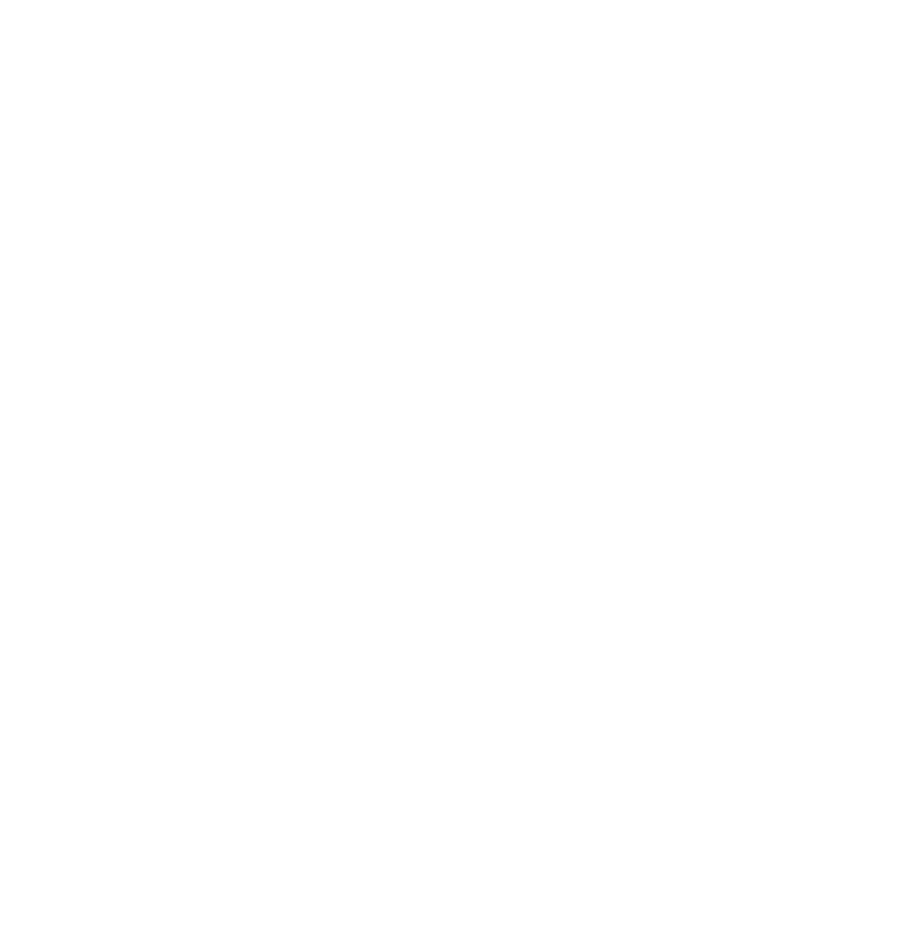
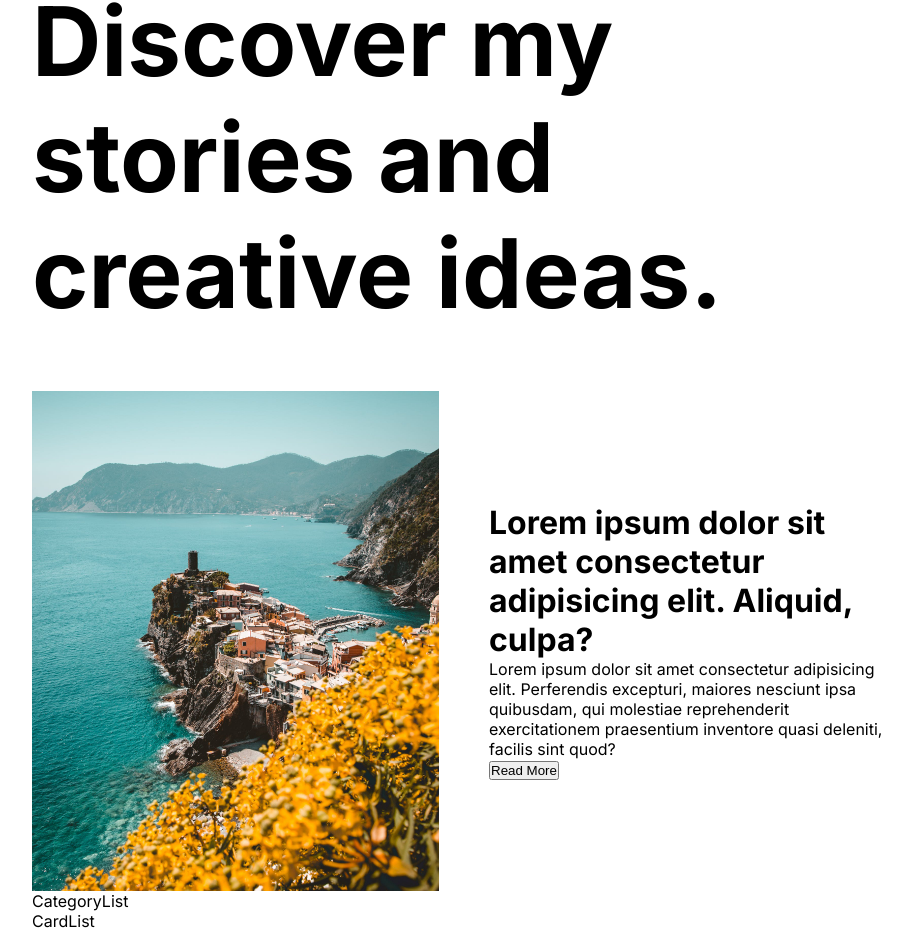
Before and after one commit to RakibMERNDev/rakib-blog, a Next.js app: page / in a window 1280 px wide. Shown: the part 263-1196 px from the top of the page, without its empty margins (176-1088 px from the left). Before the commit the page ends 800 px from the top, so only its background shows below. Built offline with nearby package versions, Linux system fonts and the light colour scheme.

Commit message:
Enhance Navbar and Featured components with responsive styles and content updates

```diff
--- a/src/components/authLinks/AuthLinks.jsx
+++ b/src/components/authLinks/AuthLinks.jsx
@@ -21,7 +21,7 @@ const AuthLinks = () => {
         <div className={styles.line}></div>
       </div>
       {open && (
-        <div className={styles.reponsiveMenu}>
+        <div className={styles.responsiveMenu}>
           <Link href="/">HomePage</Link>
           <Link href="/">About</Link>
           <Link href="/">Contact</Link>
--- a/src/components/authLinks/authLinks.module.css
+++ b/src/components/authLinks/authLinks.module.css
@@ -16,9 +16,27 @@
   cursor: pointer;
 }
 
+.responsiveMenu{
+  position: absolute;
+  top: 100px;
+  left: 0;
+  background-color: var(--bg);
+  height:  calc(100vh - 100px);
+  width: 100%;
+  display: flex;
+  flex-direction: column;
+  align-items: center;
+  justify-content: center;
+  gap: 50px;
+  font-size: 36px;
+
+}
+
 @media screen and (max-width: 768px) {
   .burger {
     display: flex;
   }
-
+  .link{
+      display: none;
+  }
 }
--- a/src/components/featured/Featured.jsx
+++ b/src/components/featured/Featured.jsx
@@ -1,8 +1,34 @@
 import React from "react";
 import styles from "./featured.module.css";
+import Image from "next/image";
 
 const Featured = () => {
-  return <div className={styles.container}>Featured</div>;
+  return (
+    <div className={styles.container}>
+      <h1 className={styles.title}>
+        <b>Hey Rakib here!</b> Discover my stories and creative ideas.
+      </h1>
+
+      <div className={styles.post}>
+        <div className={styles.imgContainer}>
+          <Image src="/p1.jpeg" alt="" fill />
+        </div>
+        <div className={styles.textContainer}>
+          <h1 className={styles.postTitle}>
+            Lorem ipsum dolor sit amet consectetur adipisicing elit. Aliquid,
+            culpa?
+          </h1>
+          <p className={styles.postDesc}>
+            Lorem ipsum dolor sit amet consectetur adipisicing elit. Perferendis
+            excepturi, maiores nesciunt ipsa quibusdam, qui molestiae
+            reprehenderit exercitationem praesentium inventore quasi deleniti,
+            facilis sint quod?
+          </p>
+          <button className={styles.button}>Read More</button>
+        </div>
+      </div>
+    </div>
+  );
 };
 
 export default Featured;
--- a/src/components/featured/featured.module.css
+++ b/src/components/featured/featured.module.css
@@ -1,3 +1,25 @@
 .container{
+    margin-top: 30px;
 
 }
+
+.title{
+    font-size: 96px;
+}
+
+.post{
+    margin-top: 60px;
+    display: flex;
+    align-items: center;
+    gap: 50px;
+}
+
+.imgContainer{
+    flex: 1;
+    height: 500px;
+    position: relative;
+}
+
+.textContainer{
+    flex: 1;
+}
--- a/src/components/navbar/navbar.module.css
+++ b/src/components/navbar/navbar.module.css
@@ -50,6 +50,9 @@
   }
 }
 @media screen and (max-width: 640px) {
+  .links{
+    justify-content: flex-end;
+  }
   .link {
     display: none;
   }
```
Also changed, not shown: 2 other files (tests, documents, lock files or other folders).
